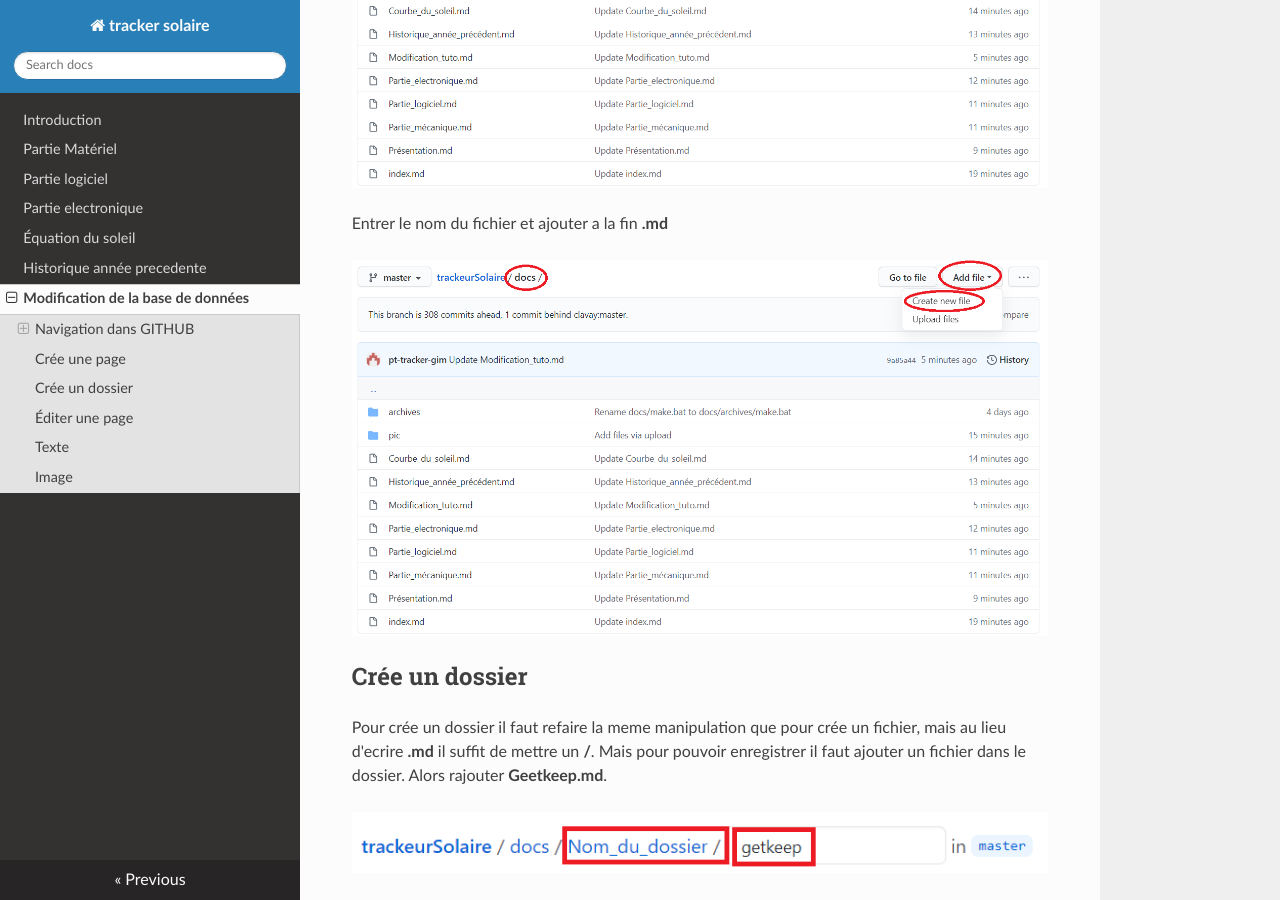
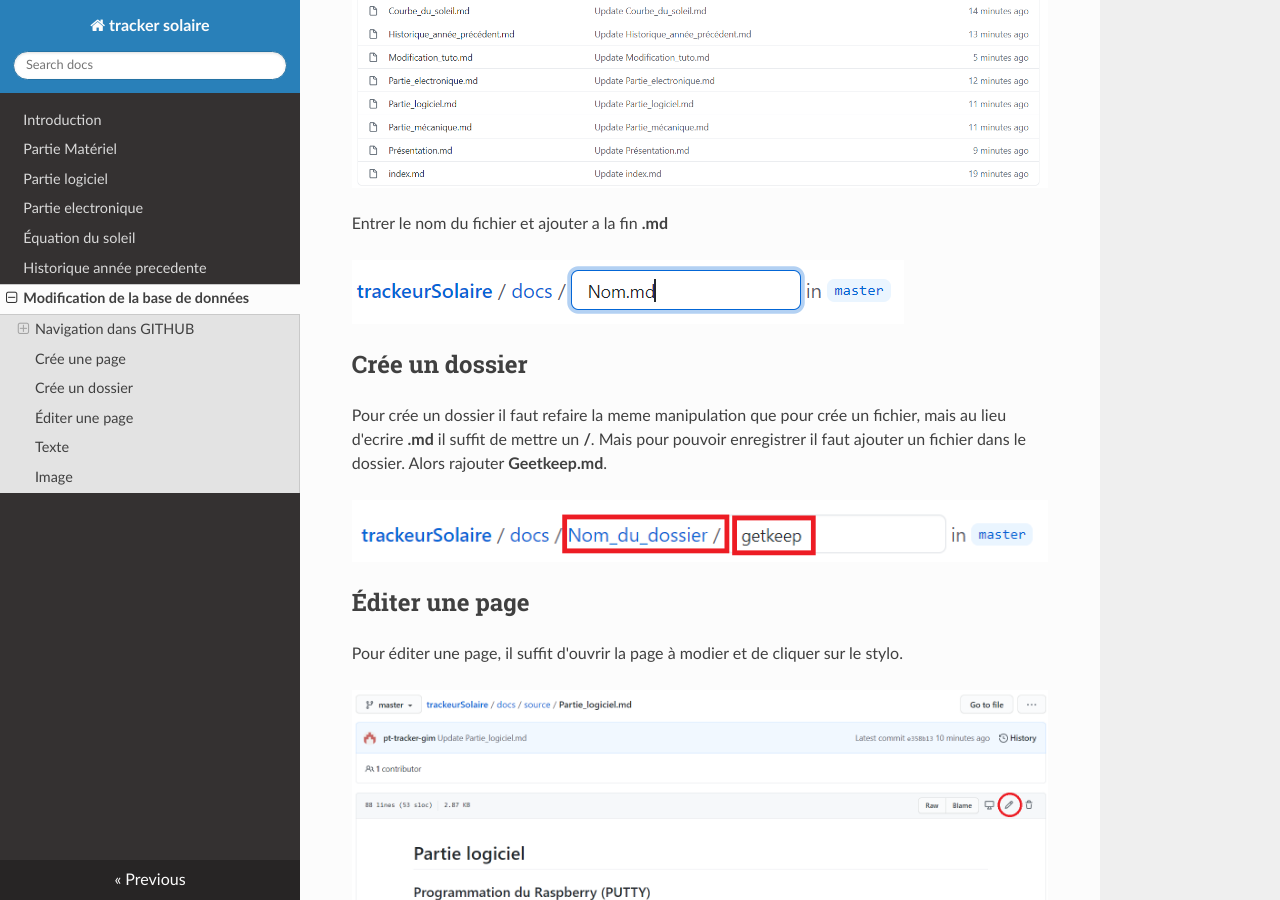
Before and after one commit to pt-tracker-gim/trackeurSolaire, an MkDocs documentation site: the page built from docs/Modification_tuto.md, in a window 1280 px wide and 900 px high, scrolled down 1089 px. Built offline with MkDocs 1.6.1, drawn with Linux system fonts in a browser that asks for light colours; nearby versions of some CDN libraries; old or Windows-style settings are respelled for this version of MkDocs.

Commit message:
Update Modification_tuto.md

```diff
--- a/docs/Modification_tuto.md
+++ b/docs/Modification_tuto.md
@@ -21,7 +21,7 @@ Dans le dossier **docs** , faire **add file** et **Create new file**.
 
 Entrer le nom du fichier et ajouter a la fin **.md**
 
-![Screenshot](pic/Modification_tuto/Crée_page.PNG)
+![Screenshot](pic/Modification_tuto/nom_page.PNG)
 
 ## Crée un dossier
 
@@ -30,6 +30,7 @@ Mais pour pouvoir enregistrer il faut ajouter un fichier dans le dossier.
 Alors rajouter **Geetkeep.md**.
 
 ![Screenshot](pic/Modification_tuto/crée_dossier.PNG)
+
 
 ## Éditer une page
 
```
